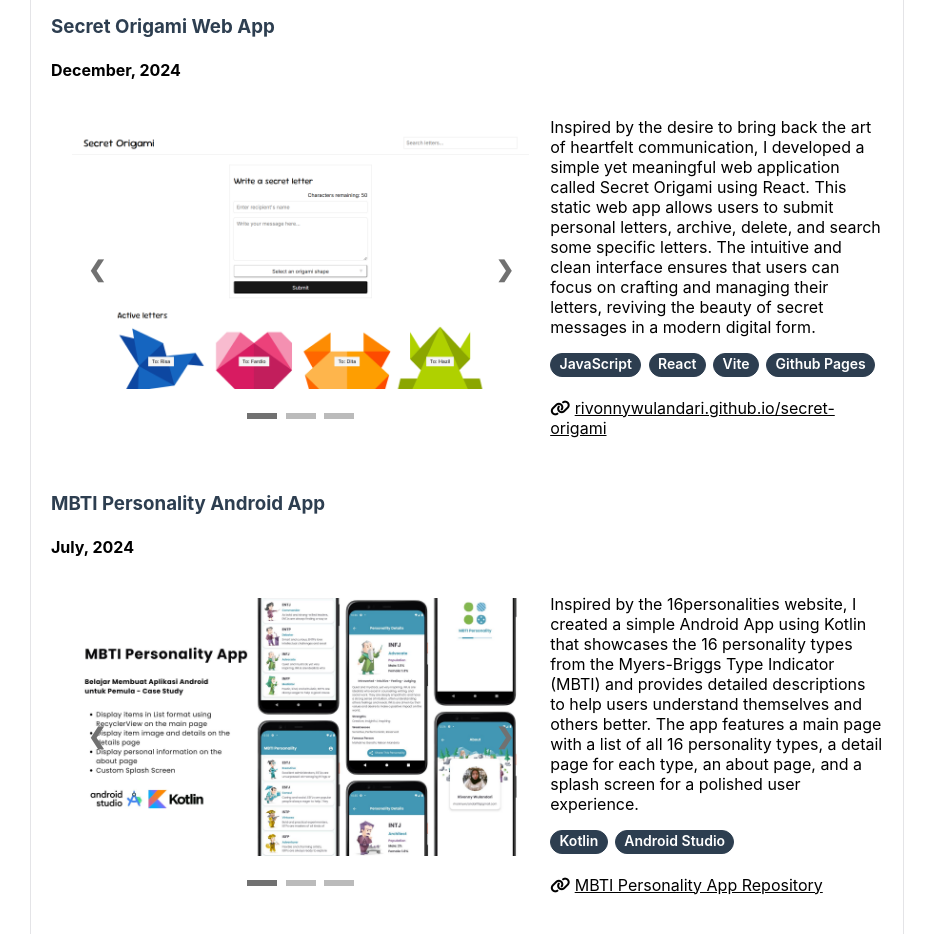
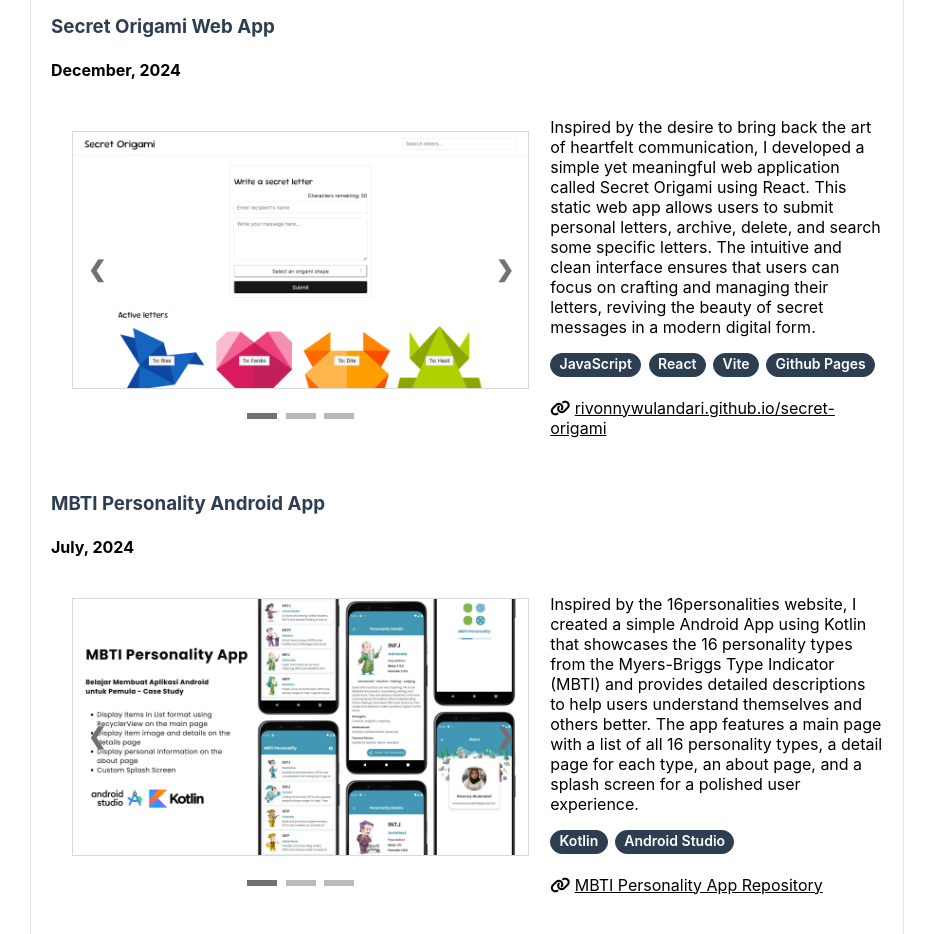
Before and after one commit to rivonnywulandari/portfolio, a plain HTML site: page index.html in a window 1280 px wide. Shown: the part 1340-2274 px from the top of the page, without its empty margins (0-937 px from the left). Drawn offline with Linux system fonts and the light colour scheme.

Commit message:
Update style.css

```diff
--- a/assets/styles/style.css
+++ b/assets/styles/style.css
@@ -314,9 +314,11 @@ header {
   max-width: 40%;
 }
 
+
 .slideshow-container img {
   width: 100%;
   height: auto;
+  border: 1px solid #d9d9d9;
 }
 
 @media (max-width: 768px) {
```
